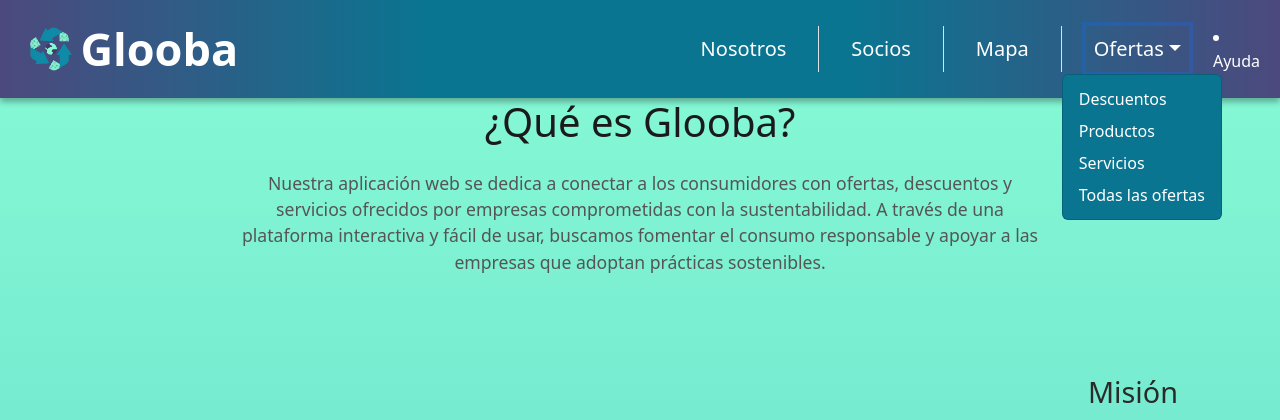
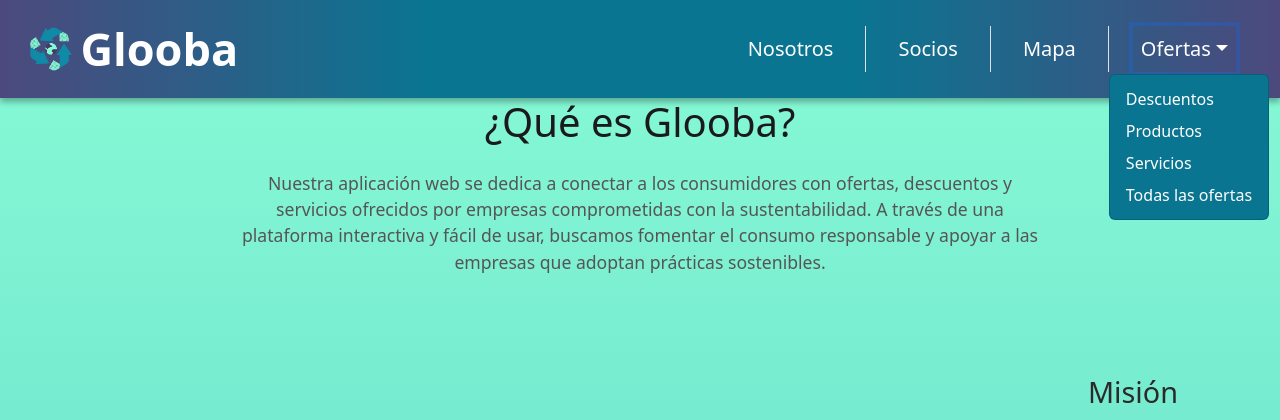
Before and after one commit to MartinVergaraVargas/Glooba, a Flask app: page /nosotros in a window 1280 px wide, after a click on "Ofertas". Shown: the top 420 px of the page. Run offline with Flask 3, Linux system fonts and the light colour scheme; the visitor is signed in with stand-in values (Sample User, id 1); some libraries are stand-ins or nearby versions.

Commit message:
Se configura navbar para que muestre botones dependiendo de tipo de usuario

```diff
--- a/Glooba/static/css/estilo.css
+++ b/Glooba/static/css/estilo.css
@@ -205,11 +205,11 @@ body {
     color: var(--primary-hover) !important;
 }
 
-#ofertasDropdownMenu {
+.dropdown-menu {
     background: var(--dropdown) !important;
 }
 
-#ofertasDropdownMenu a:hover {
+.dropdown-menu a:hover {
     color: var(--primary-hover) !important;
 }
 
@@ -229,6 +229,10 @@ body {
 
 .offcanvas-body {
     background: white !important;
+}
+
+#dropdown-menu-sidebar{
+    background-color: white !important;
 }
 
 #headline {
--- a/Glooba/templates/layout.html
+++ b/Glooba/templates/layout.html
@@ -24,15 +24,16 @@
         <button class="btn d-lg-none" type="button" id="toggleSidebar" data-bs-toggle="offcanvas" data-bs-target="#mobileSidebar" aria-controls="mobileSidebar">
             <i class="bi bi-list fs-1"></i>
         </button>
+
         <div class="collapse navbar-collapse justify-content-end" id="navbarNav">
-            <ul class="navbar-nav">
+            <ul class="navbar-nav d-flex align-items-center">
                 <li class="nav-item border-end px-4"><a class="nav-link fs-5" href="{{ url_for('main.nosotros') }}">Nosotros</a></li>
                 <li class="nav-item border-end px-4"><a class="nav-link fs-5" href="{{ url_for('main.empresas') }}">Socios</a></li>
-                <li class="nav-item border-end px-4"><a class="nav-link fs-5" href="#">Mapa</a></li>
+                <li class="nav-item border-end px-4"><a class="nav-link fs-5" href="{{ url_for('mapa.mostrar_mapa') }}">Mapa</a></li>
                 <!-- Dropdown -->
                 <li class="nav-item dropdown px-4">
                     <a class="nav-link dropdown-toggle fs-5" href="#" id="ofertasDropdown" role="button" data-bs-toggle="dropdown" aria-expanded="false">Ofertas</a>
-                    <ul class="dropdown-menu" id="ofertasDropdownMenu" aria-labelledby="ofertasDropdown">
+                    <ul class="dropdown-menu" aria-labelledby="ofertasDropdown">
                         {% if current_user.is_authenticated and current_user.__class__.__name__ == "CommonUser" %}
                             <li><a class="dropdown-item" href="{{ url_for('main.index') }}">Favoritos</a></li>
                         {% endif %}
@@ -42,26 +43,25 @@
                         <li><a class="dropdown-item" href="{{ url_for('main.index') }}">Todas las ofertas</a></li>
                     </ul>
                 </li>
-            </ul>
 
                 <!-- Login and Register buttons -->
                 {% if not current_user.is_authenticated or current_user.is_anonymous %}
-                <div class="d-flex">
                     <a href="{{ url_for('auth.login') }}" class="btn btn-login me-2 fs-6">Iniciar sesión</a>
                     <a href="{{ url_for('auth.signup') }}" class="btn btn-singup fs-6">Regístrate</a>
-                </div>
                 {% endif %}
+
                 <!-- Common User -->
-
                 {% if current_user.is_authenticated and current_user.__class__.__name__ == 'CommonUser' %}
                     <li class="nav-item">
-                    <a class="nav-link" href="#">Notificaciones</a>
+                        <a class="nav-link" href="#">
+                            <i class="bi bi-bell-fill"></i>
+                        </a>
                     </li>
 
                     <!-- Dropdown de opciones de usuario -->
                     <li class="nav-item dropdown">
                         <a class="nav-link dropdown-toggle" href="#" role="button" data-bs-toggle="dropdown" aria-expanded="false">
-                        Opciones de usuario
+                            <i class="bi bi-person-fill-gear fs-5"></i>
                         </a>
                         <ul class="dropdown-menu dropdown-menu-end">
                             <li><a class="dropdown-item" href="{{ url_for('perfil.ver_perfil') }}">Configuración</a></li>
@@ -107,12 +107,17 @@
                     </li>
                 {% endif %}
 
-            <!-- Ayuda -->
+                <!--
+                Opcion Ayuda
                 {% if current_user.is_authenticated and current_user.__class__.__name__ != 'Administrador' %}
                     <li class="nav-item">
-                    <a class="nav-link" href="#">Ayuda</a>
+                        <a class="nav-link" href="#">
+                            <i class="bi bi-question-circle-fill fs-5"></i>
+                        </a>
                     </li>
                 {% endif %}
+                -->
+            </ul>
         </div>
     </nav>
 
@@ -127,11 +132,11 @@
             <ul class="navbar-nav">
                 <li class="nav-item border-bottom"><a class="nav-link fs-5" href="{{ url_for('main.nosotros') }}">Nosotros</a></li>
                 <li class="nav-item border-bottom"><a class="nav-link fs-5" href="{{ url_for('main.empresas') }}">Socios</a></li>
-                <li class="nav-item border-bottom"><a class="nav-link fs-5" href="#">Mapa</a></li>
+                <li class="nav-item border-bottom"><a class="nav-link fs-5" href="{{ url_for('mapa.mostrar_mapa') }}">Mapa</a></li>
                 <!-- Dropdown -->
                 <li class="nav-item dropdown border-bottom">
                     <a class="nav-link dropdown-toggle fs-5" href="#" id="ofertasDropdownMobile" role="button" data-bs-toggle="dropdown" aria-expanded="false">Ofertas</a>
-                    <ul class="dropdown-menu" aria-labelledby="ofertasDropdownMobile">
+                    <ul class="dropdown-menu" id="dropdown-menu-sidebar" aria-labelledby="ofertasDropdownMobile">
                         {% if current_user.is_authenticated and current_user.__class__.__name__ == "CommonUser" %}
                             <li><a class="dropdown-item" href="{{ url_for('main.index') }}">Favoritos</a></li>
                         {% endif %}
@@ -149,10 +154,57 @@
                     <a href="{{ url_for('auth.signup') }}" class="btn btn-singup w-100" id="btn-signup-sidebar">Regístrate</a>
                 </div>
             {% endif %}
-            <!-- Acá va contenido para usuarios registrados/Admin -->
+            {% if current_user.is_authenticated and current_user.__class__.__name__ == 'CommonUser' %}
+                <!-- CommonUser -->
+                <div class="dropdown mt-3">
+                <a href="#" class="d-flex align-items-center link-dark text-decoration-none dropdown-toggle" id="dropdownUser2" data-bs-toggle="dropdown" aria-expanded="false">
+                    <i class="bi bi-person-circle me-2" style="font-size: 1.5rem;"></i>
+                    <strong>{{current_user.nombre}}</strong>
+                </a>
+                <ul class="dropdown-menu text-small shadow" id="dropdown-menu-sidebar" aria-labelledby="dropdownUser2">
+                    <li><a class="dropdown-item" href="{{ url_for('perfil.ver_perfil') }}">Configuración</a></li>
+                    <li><a class="dropdown-item" href="#">Hazte socio</a></li>
+                    <li><a class="dropdown-item" href="#">Sugerencias</a></li>
+                    <li><hr class="dropdown-divider"></li>
+                    <li><a class="dropdown-item" href="{{ url_for('auth.logout') }}">Cerrar Sesión</a></li>
+                </ul>
+                </div>
+            {% endif %}
+            <!-- Empresa User -->
+            {% if current_user.is_authenticated and current_user.__class__.__name__ == 'Empresa' %}
+            <li class="nav-item">
+                <a class="nav-link" href="#">Notificaciones</a>
+            </li>
+
+            <!-- Dropdown de opciones de usuario -->
+            <li class="nav-item dropdown">
+                <a class="nav-link dropdown-toggle" href="#" role="button" data-bs-toggle="dropdown" aria-expanded="false">
+                    Opciones de usuario
+                </a>
+                <ul class="dropdown-menu dropdown-menu-end">
+                    <li><a class="dropdown-item" href="{{ url_for('perfil.ver_perfil') }}">Configuración</a></li>
+                    <li><a class="dropdown-item" href="#">Sugerencias</a></li>
+                    <li><hr class="dropdown-divider"></li>
+                    <li><a class="dropdown-item" href="{{ url_for('admin.dashboard') }}">Dashboard</a></li>
+                    <li><a class="dropdown-item" href="{{ url_for('auth.logout') }}">Cerrar sesión</a></li>
+                </ul>
+            </li>
+            {% endif %}
+
+            <!-- Administrator User -->
+            {% if current_user.is_authenticated and current_user.__class__.__name__ == 'Administrador' %}
+                <li class="nav-item">
+                    <a class="nav-link" href="#">Notificaciones</a>
+                </li>
+                <li class="nav-item">
+                    <a class="nav-link" href="{{ url_for('admin.dashboard') }}">Dashboard</a>
+                </li>
+                <li class="nav-item">
+                    <a class="nav-link" href="{{ url_for('auth.logout') }}">Logout</a>
+                </li>
+            {% endif %}
         </div>
     </div>
-
 
 
     <!-- Contenido principal -->
```
Lines whose indentation alone changed are shown as unchanged.
